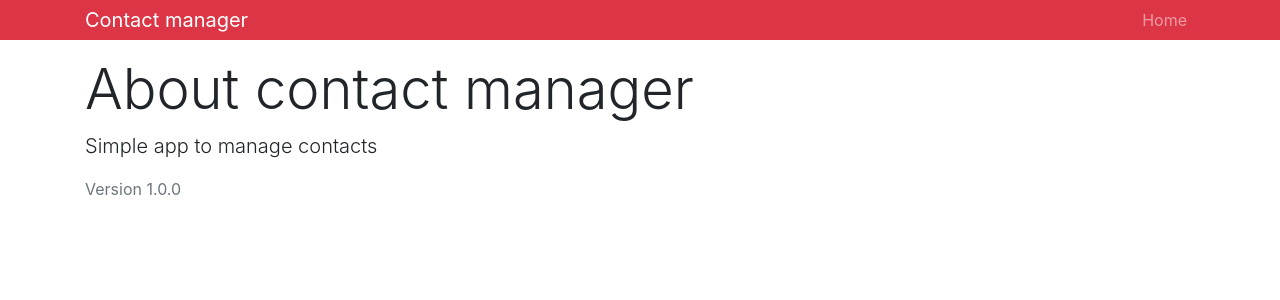
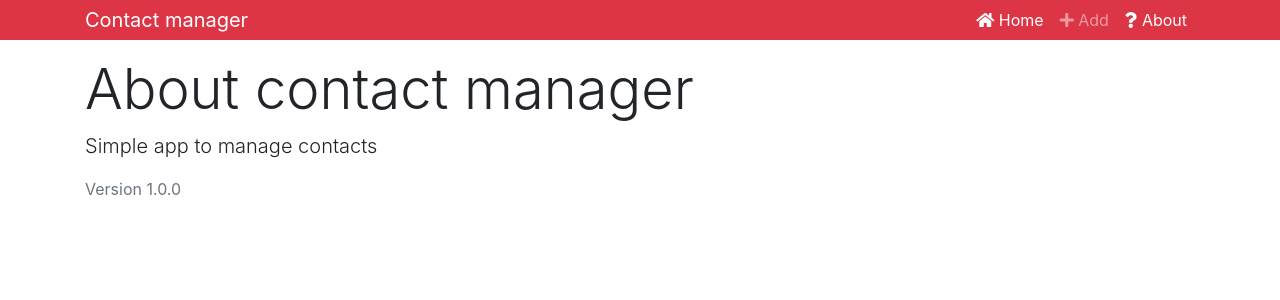
Before and after one commit to arturexpone/contact-manager, a React (Create React App) app: page /about in a window 1280 px wide. Shown: the top 300 px of the page. Built offline with nearby package versions, Linux system fonts and the light colour scheme.

Commit message:
added icons to navbar and redirect when submitting the form

```diff
--- a/src/components/contacts/AddContact.js
+++ b/src/components/contacts/AddContact.js
@@ -3,7 +3,9 @@ import {connect} from "react-redux";
 import {addContact} from "../../store/ac";
 import {TextInputGroup} from "../layout/TextInputGroup";
 
-const AddContact = ({addContact}) => {
+const AddContact = (props) => {
+
+    const {addContact} = props;
 
     const initialState = {
         name: '',
@@ -39,6 +41,7 @@ const AddContact = ({addContact}) => {
         if (validationForm()) {
             addContact(formState);
             setFormState(initialState);
+            props.history.push('/');
         }
     }
 
--- a/src/components/layout/Header.js
+++ b/src/components/layout/Header.js
@@ -1,5 +1,6 @@
 import React from 'react';
 import PropTypes from 'prop-types';
+import {NavLink} from 'react-router-dom';
 
 export const Header = ({branding}) => {
     return (
@@ -7,12 +8,24 @@ export const Header = ({branding}) => {
 
             <div className='container'>
 
-                <a href='/' className='navbar-brand'>{branding}</a>
+                <NavLink to='/' className='navbar-brand'>{branding}</NavLink>
 
                 <div>
                     <ul className='navbar-nav mr-auto'>
                         <li className='nav-item'>
-                            <a href='/' className='nav-link'>Home</a>
+                            <NavLink to='/' className='nav-link'>
+                                <i className="fas fa-home"></i> Home
+                            </NavLink>
+                        </li>
+                        <li className='nav-item'>
+                            <NavLink to='/contact/add' className='nav-link'>
+                                <i className="fas fa-plus"></i> Add
+                            </NavLink>
+                        </li>
+                        <li className='nav-item'>
+                            <NavLink to='/about' className='nav-link'>
+                                <i className="fas fa-question"></i> About
+                            </NavLink>
                         </li>
                     </ul>
                 </div>
```
